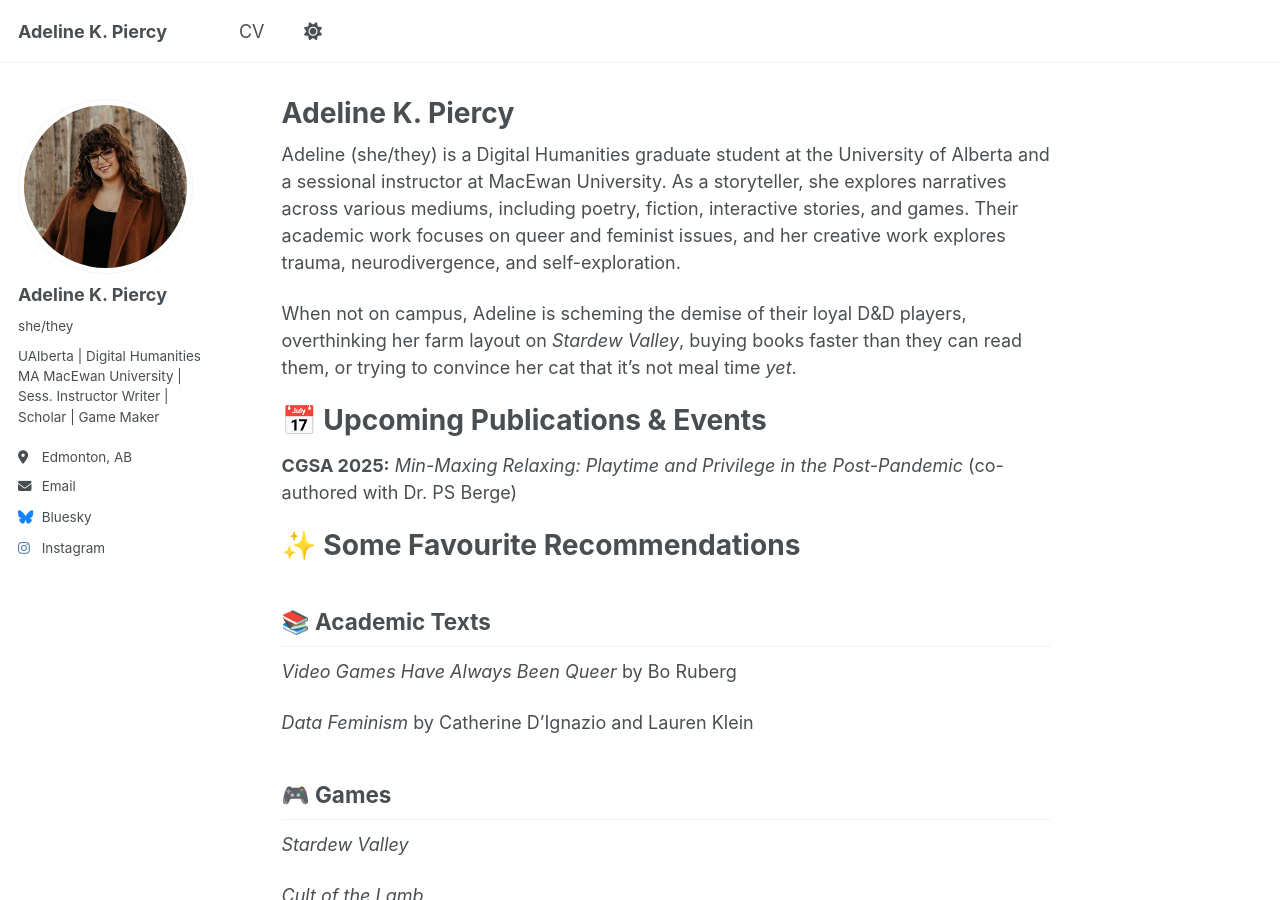
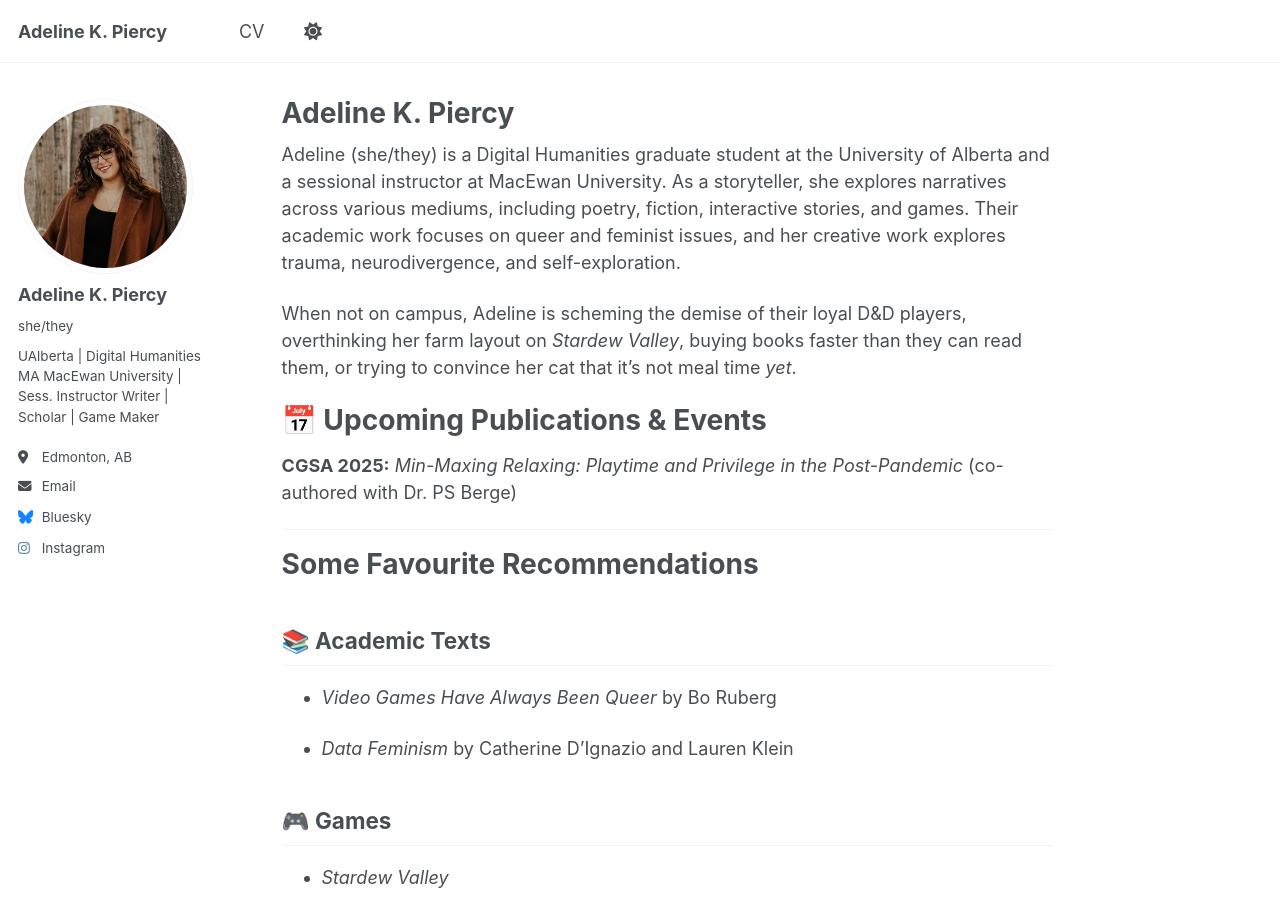
Before and after one commit to akpiercy/me, a Jekyll site: the page built from _pages/about.md, in a window 1280 px wide and 900 px high. Built offline with Jekyll 4.4.1, drawn with Linux system fonts in a browser that asks for light colours.

```diff
--- a/_pages/about.md
+++ b/_pages/about.md
@@ -17,32 +17,33 @@ When not on campus, Adeline is scheming the demise of their loyal D&D players, o
 =========
 **CGSA 2025:** *Min-Maxing Relaxing: Playtime and Privilege in the Post-Pandemic* (co-authored with Dr. PS Berge)
 
+-------
 
-✨ Some Favourite Recommendations
+Some Favourite Recommendations
 =======
 
 📚 Academic Texts
 -----
-*Video Games Have Always Been Queer* by Bo Ruberg
+* *Video Games Have Always Been Queer* by Bo Ruberg
 
-*Data Feminism* by Catherine D'Ignazio and Lauren Klein
+* *Data Feminism* by Catherine D'Ignazio and Lauren Klein
 
 🎮 Games
 -----
-*Stardew Valley*
+* *Stardew Valley*
 
-*Cult of the Lamb*
+* *Cult of the Lamb*
 
-*Baldur's Gate 3*
+* *Baldur's Gate 3*
 
-*Frostpunk*
+* *Frostpunk*
 
 📖 Fiction
 -----
-*The Poppy War* Trilogy by R.F. Kuang (or literally anything by her, tbh)
+* *The Poppy War* Trilogy by R.F. Kuang (or literally anything by her, tbh)
 
-*The Priory of the Orange Tree* and *A Day of Fallen Night* by Samantha Shannon
+* *The Priory of the Orange Tree* and *A Day of Fallen Night* by Samantha Shannon
 
-*Braiding Sweetgrass* by Robin Wall Kimmerer
+* *Braiding Sweetgrass* by Robin Wall Kimmerer
 
-*The Secret Life of Addie LaRue* by V.E. Schwab
+* *The Secret Life of Addie LaRue* by V.E. Schwab
```
